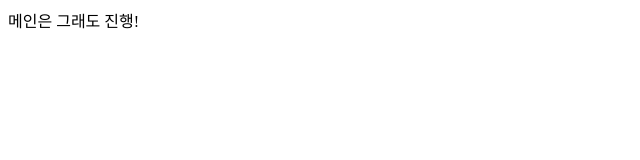
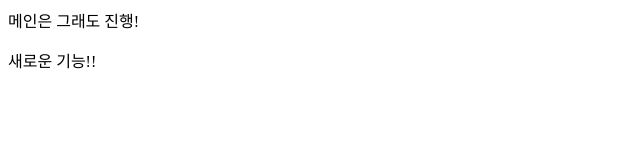
Before and after one commit to MINHYEOKJEON99/GitInitTest, a plain HTML site: page index.html in a window 1280 px wide. Shown: the whole page, without its empty margins (0-640 px from the left). Drawn offline with Linux system fonts and the light colour scheme.

Commit message:
새로운 기능 추가

```diff
--- a/index.html
+++ b/index.html
@@ -7,5 +7,6 @@
   </head>
   <body>
     메인은 그래도 진행!
+    <p>새로운 기능!!</p>
   </body>
 </html>
```
